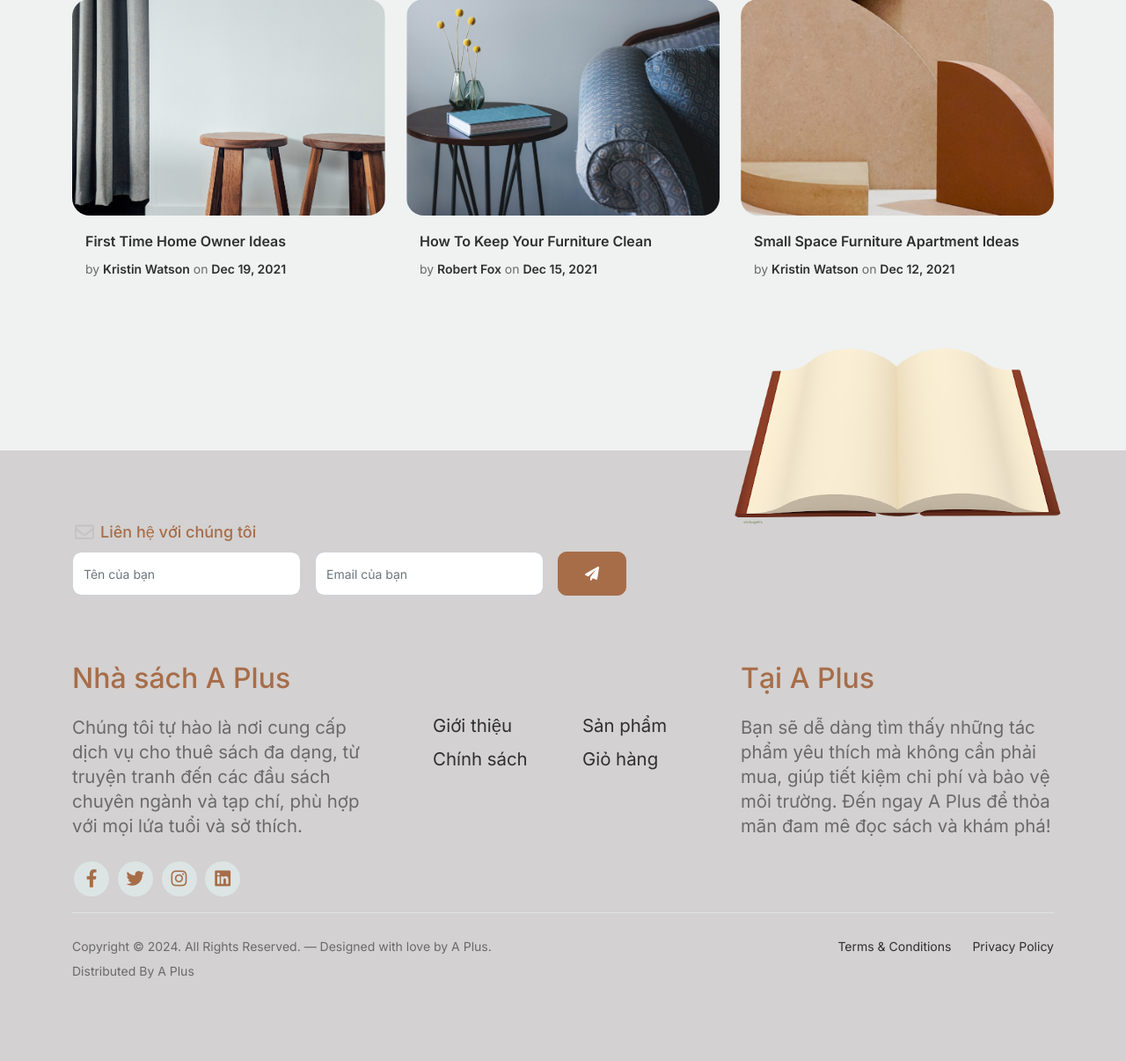
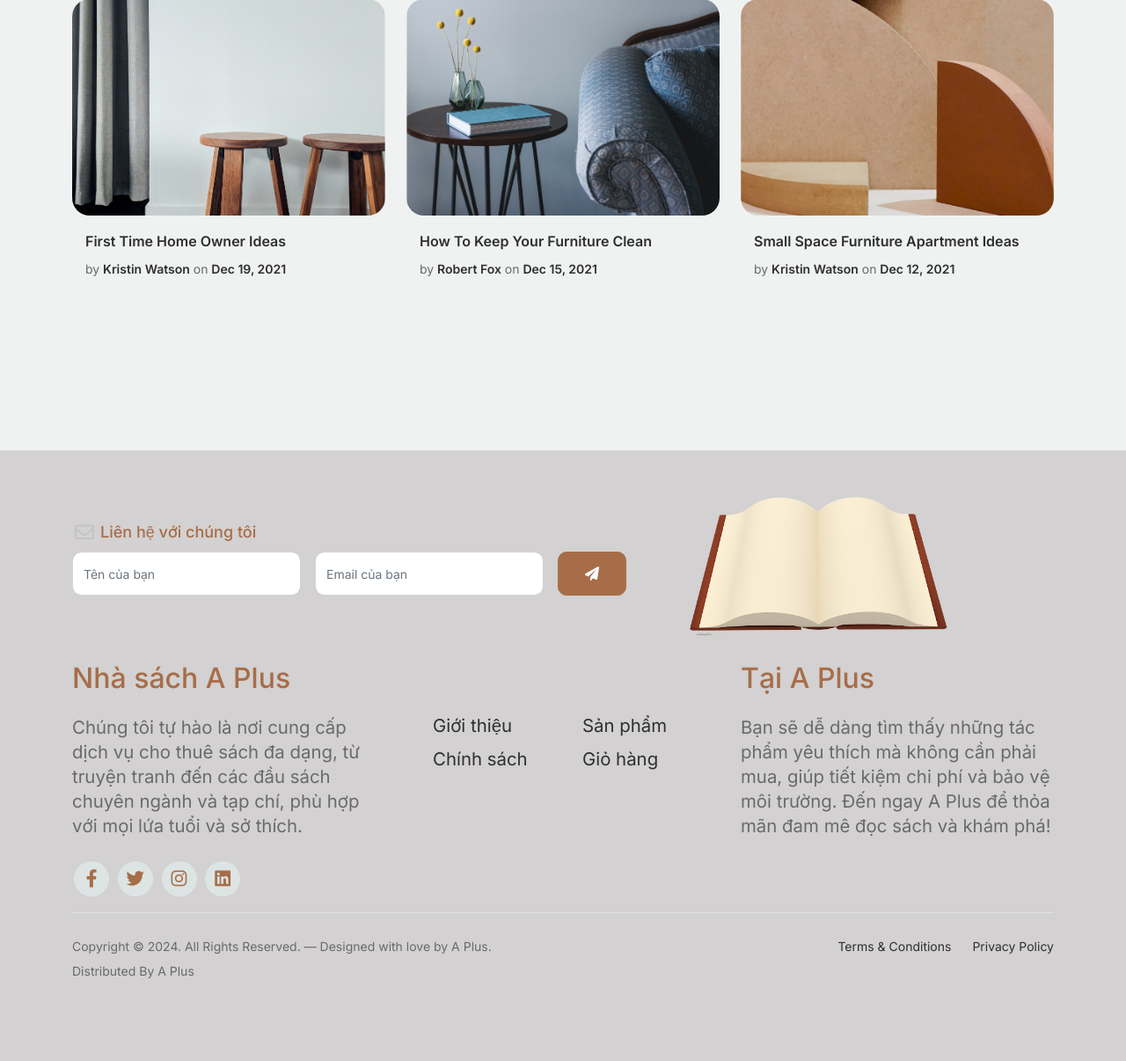
Before and after one commit to tranlephuongtran/PTUD, a PHP site: page /index.php in a window 1280 px wide. Shown: the part 5250-6456 px from the top of the page at 88% size. Run offline with PHP 8.4, Linux system fonts and the light colour scheme.

Commit message:
final except index.php

```diff
--- a/furni-1.0.0/footer.php
+++ b/furni-1.0.0/footer.php
@@ -2,8 +2,8 @@
 <footer class="footer-section">
     <div class="container relative">
 
-        <div class="sofa-img">
-            <img src="images/sach.png" alt="Image" class="img-fluid">
+        <div class="sofa-img" style="margin-top: 170px; margin-right: 130px; ">
+            <img src="images/sach.png" alt="Image" class="img-fluid" style="width: 300px">
         </div>
 
         <div class="row">
--- a/furni-1.0.0/header.php
+++ b/furni-1.0.0/header.php
@@ -2,7 +2,7 @@
     <meta charset="utf-8">
     <meta name="viewport" content="width=device-width, initial-scale=1, shrink-to-fit=no">
     <meta name="author" content="Untree.co">
-    <link rel="shortcut icon" href="favicon.png">
+    <link rel="shortcut icon" href="./images/favicon.png">
 
     <meta name="description" content="" />
     <meta name="keywords" content="bootstrap, bootstrap4" />
@@ -13,7 +13,8 @@
     <link href="css/tiny-slider.css" rel="stylesheet">
     <link href="css/style.css" rel="stylesheet">
     <script src="https://ajax.googleapis.com/ajax/libs/jquery/3.7.1/jquery.min.js"></script>
-    <title>Furni Free Bootstrap 5 Template for Furniture and Interior Design Websites by Untree.co </title>
+    <title>A Plus BookStore</title>
+    <!-- Furni Free Bootstrap 5 Template for Furniture and Interior Design Websites by Untree.co -->
 </head>
 
 <body>
```
